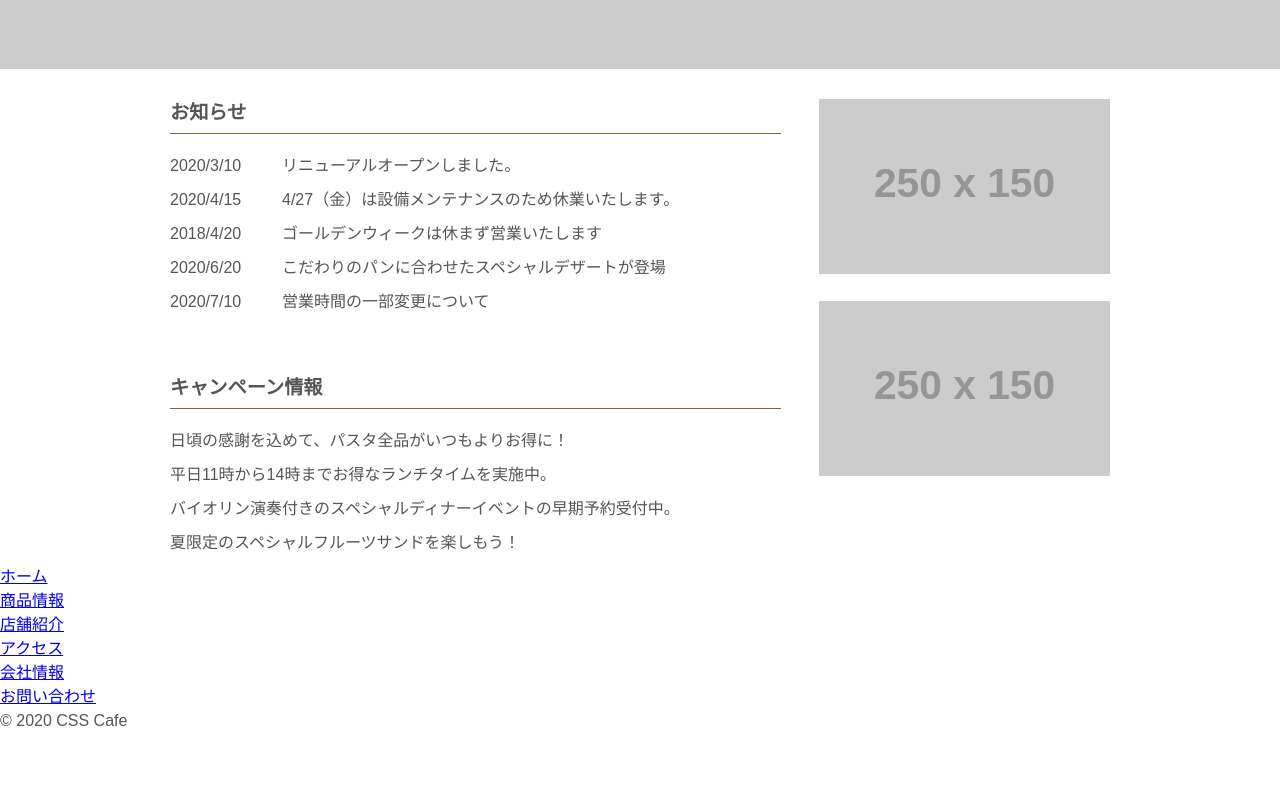
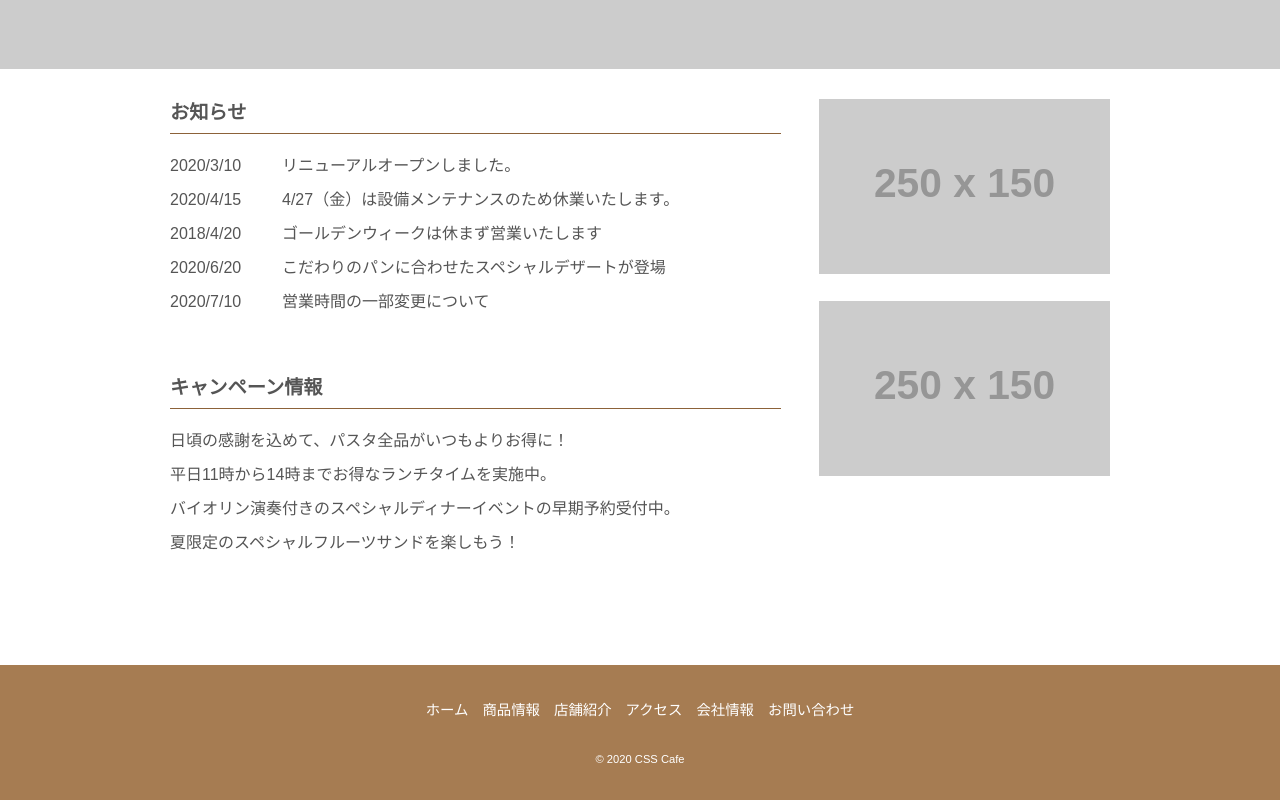
Before and after one commit to starryskyinc/web-dev-v2, a plain HTML site: page css-cafe/index.html in a window 1280 px wide. Shown: the part 447-1247 px from the top of the page. Before the commit the page ends 1180 px from the top, so only its background shows below. Drawn offline with Linux system fonts and the light colour scheme; placeholder pictures from the web are drawn by us.

Commit message:
cafe09-css-4

```diff
--- a/css-cafe/css/base.css
+++ b/css-cafe/css/base.css
@@ -116,3 +116,40 @@ header nav ul li.current a {
   margin-bottom: 20px;
   list-style-type: none;
 }
+
+/* footer */
+
+footer {
+  margin-top: 100px;
+  padding: 30px;
+  text-align: center;
+  color: #fff;
+  background-color: #a67c52;
+}
+
+footer ul {
+  margin-bottom: 20px;
+  font-size: 0.9rem;
+}
+
+footer ul li {
+  display: inline-block;
+  margin: 5px;
+}
+
+footer ul li a {
+  color: #fff;
+}
+
+footer ul li a:link {
+  text-decoration: none;
+}
+
+footer ul li a:hover,
+footer ul li a:active {
+  opacity: .7;
+}
+
+small {
+  font-size: 0.7rem;
+}
```
